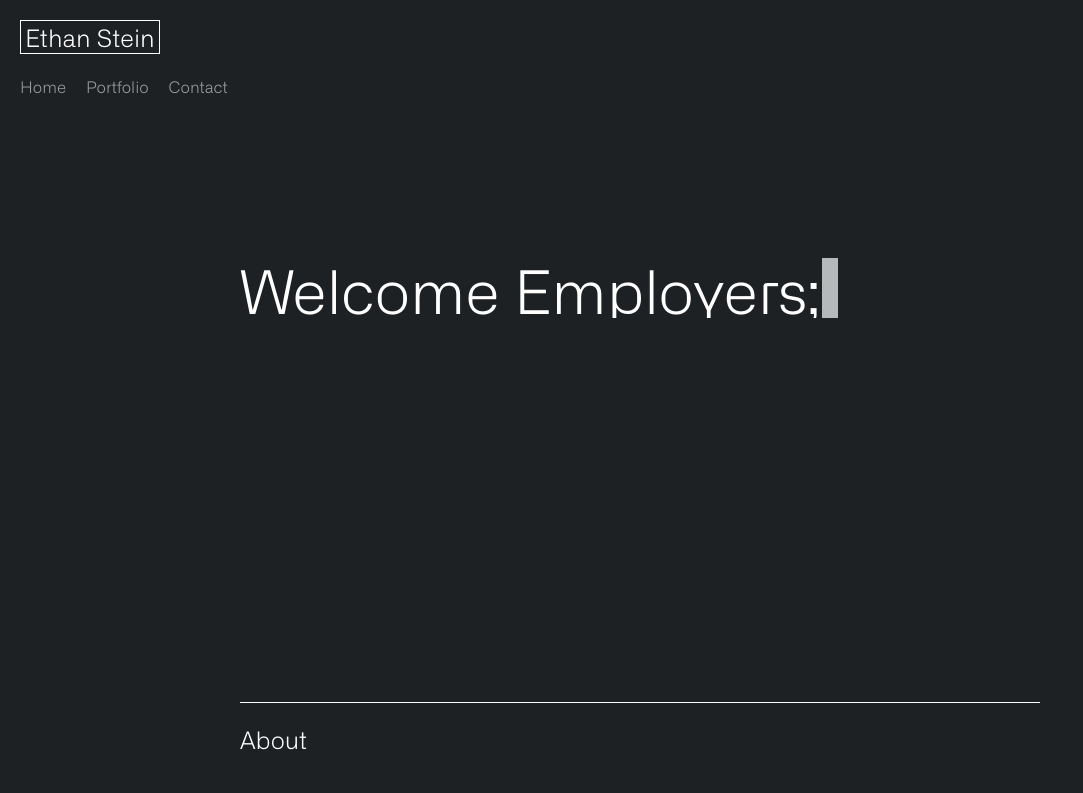
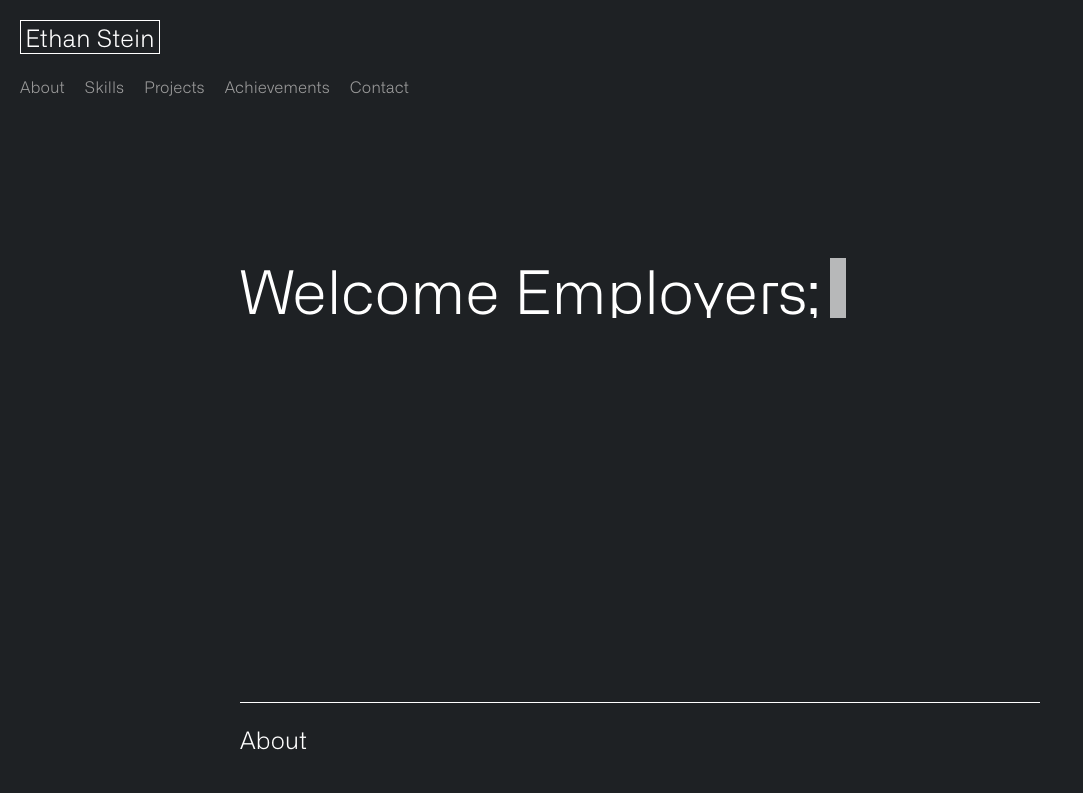
Before and after one commit to ethans333/personal-website, a React (Vite) app: page / in a window 1280 px wide. Shown: the top 793 px of the page, without its empty margins (0-1083 px from the left). Built offline with nearby package versions, Linux system fonts and the light colour scheme; what tailwindcss-animation-delay would draw is missing.

Commit message:
Added auto scroll

```diff
--- a/src/Components/NavBar.jsx
+++ b/src/Components/NavBar.jsx
@@ -1,10 +1,28 @@
+const scrollToId = (id) => {
+  document.getElementById(id).scrollIntoView({
+    behavior: "smooth",
+  });
+};
+
 export default function NavBar() {
   const links = () => {
     return (
       <div className="flex mt-5">
-        <p className="navbar-item">Home</p>
-        <p className="navbar-item">Portfolio</p>
-        <p className="navbar-item">Contact</p>
+        <p className="navbar-item" onClick={() => scrollToId("about")}>
+          About
+        </p>
+        <p className="navbar-item" onClick={() => scrollToId("skills")}>
+          Skills
+        </p>
+        <p className="navbar-item" onClick={() => scrollToId("projects")}>
+          Projects
+        </p>
+        <p className="navbar-item" onClick={() => scrollToId("achievements")}>
+          Achievements
+        </p>
+        <p className="navbar-item" onClick={() => scrollToId("contact")}>
+          Contact
+        </p>
       </div>
     );
   };
--- a/src/Components/Sections/About.jsx
+++ b/src/Components/Sections/About.jsx
@@ -2,7 +2,7 @@ import MeImage from "../../assets/Images/Myself-Formal.PNG";
 
 export default function About() {
   return (
-    <div>
+    <div id="about">
       <h3 className="section-header">About</h3>
       <div className="grid grid-cols-1 lg:grid-cols-3 gap-10">
         <p className="animate-come-down">
--- a/src/Components/Sections/Achievements.jsx
+++ b/src/Components/Sections/Achievements.jsx
@@ -1,6 +1,6 @@
 export default function Achievements() {
   return (
-    <div>
+    <div id="achievements">
       <h3 className="section-header">Achievements</h3>
       <div>
         <p className="achievement-title">Achievement A</p>
--- a/src/Components/Sections/Contact.jsx
+++ b/src/Components/Sections/Contact.jsx
@@ -1,6 +1,6 @@
 export default function Contact() {
   return (
-    <div>
+    <div id="contact">
       <h3 className="section-header">Contact</h3>
       <div className="grid grid-cols-1 lg:grid-cols-3 gap-12">
         <div>
--- a/src/Components/Sections/Projects.jsx
+++ b/src/Components/Sections/Projects.jsx
@@ -2,7 +2,7 @@ import ProjectImageDefault from "../../assets/Images/Project_Image_Default.jpg";
 
 export default function Projects() {
   return (
-    <div>
+    <div id="projects">
       <h3 className="section-header">Projects</h3>
       <div className="grid grid-cols-1 lg:grid-cols-3 gap-12">
         <div>
--- a/src/Components/Sections/Skills.jsx
+++ b/src/Components/Sections/Skills.jsx
@@ -1,6 +1,6 @@
 export default function Skills() {
   return (
-    <div>
+    <div id="skills">
       <h3 className="section-header">Skills</h3>
       <div className="grid grid-cols-2 lg:grid-cols-5 gap-4">
         <div>
--- a/src/index.css
+++ b/src/index.css
@@ -46,7 +46,7 @@ p {
 }
 
 .navbar-item {
-  @apply mr-5
+  @apply mr-5 hover:cursor-pointer
 }
 
 .center {
@@ -58,11 +58,11 @@ p {
 }
 
 .typing {
-  @apply w-fit overflow-hidden whitespace-nowrap font-bold animate-typing border-r-4 md:border-r-8 lg:border-r-16 border-r-white
+  @apply w-fit pr-2 overflow-hidden whitespace-nowrap font-bold transform-gpu animate-typing border-r-4 md:border-r-8 lg:border-r-16 border-r-white
 }
 
 .typing-no-blink {
-  @apply w-fit overflow-hidden whitespace-nowrap font-bold animate-typing-no-blink
+  @apply w-fit overflow-hidden whitespace-nowrap font-bold transform-gpu animate-typing-no-blink
 }
 
 .spacing-y {
@@ -70,7 +70,7 @@ p {
 }
 
 .divider {
-  @apply spacing-y animate-divider-reveal w-full h-px bg-white overflow-hidden whitespace-nowrap
+  @apply spacing-y transform-gpu animate-divider-reveal w-full h-px bg-white overflow-hidden whitespace-nowrap
 }
 
 .section-header {
@@ -78,11 +78,11 @@ p {
 }
 
 .skill-header {
-  @apply mb-2 text-white animate-come-left
+  @apply mb-2 text-white transform-gpu animate-come-left
 }
 
 .skill-desc {
-  @apply animate-come-right
+  @apply transform-gpu animate-come-right
 }
 
 .project-title {
@@ -90,7 +90,7 @@ p {
 }
 
 .project-desc {
-  @apply animate-come-right
+  @apply transform-gpu animate-come-right
 }
 
 .project-image {
@@ -98,19 +98,19 @@ p {
 }
 
 .achievement-title {
-  @apply mt-5 mb-2 text-white animate-come-left
+  @apply mt-5 mb-2 text-white transform-gpu animate-come-left
 }
 
 .achievement-desc {
-  @apply w-full xl:w-2/3 animate-come-right
+  @apply w-full xl:w-2/3 transform-gpu animate-come-right
 }
 
 .contact-title {
-  @apply mt-5 mb-2 text-white animate-come-left
+  @apply mt-5 mb-2 text-white transform-gpu animate-come-left
 }
 
 .contact-desc {
-  @apply animate-come-up
+  @apply transform-gpu animate-come-up
 }
 
 .footer {
```
